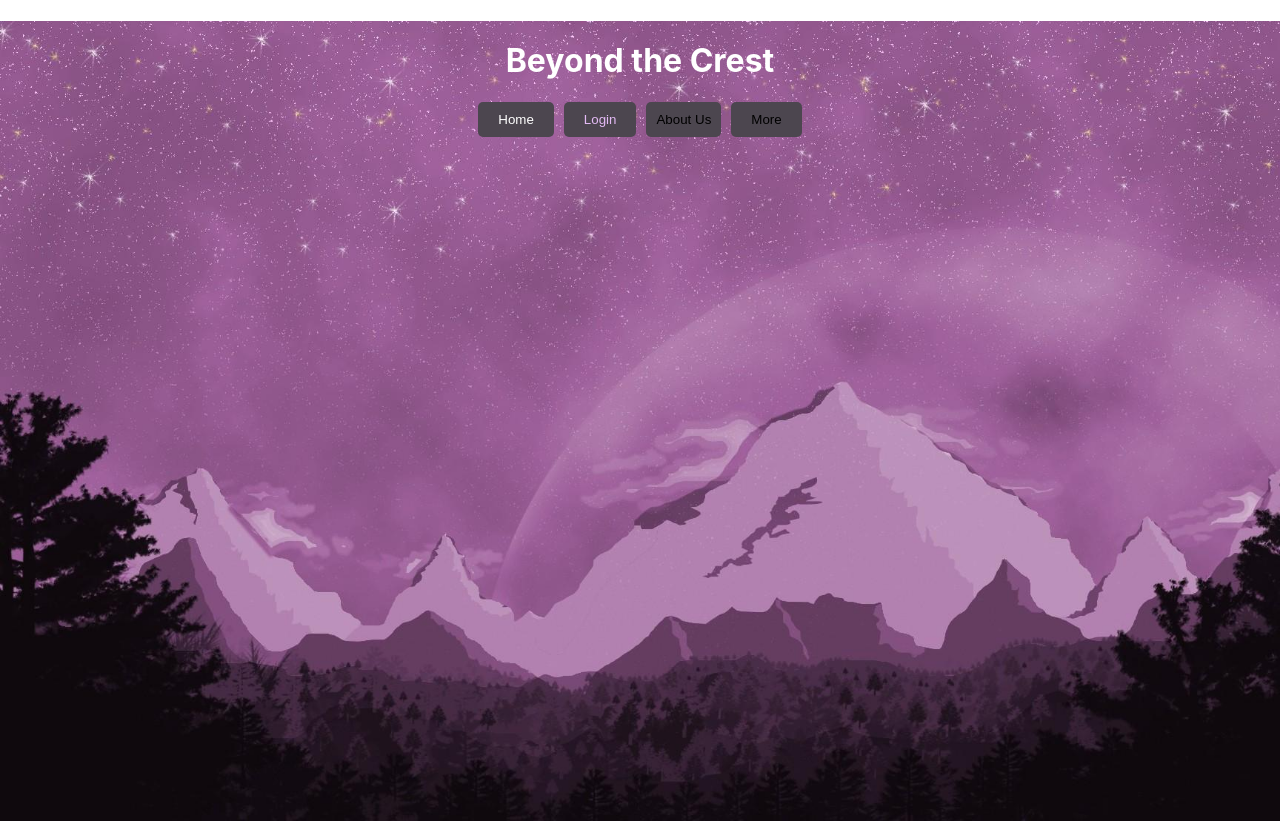
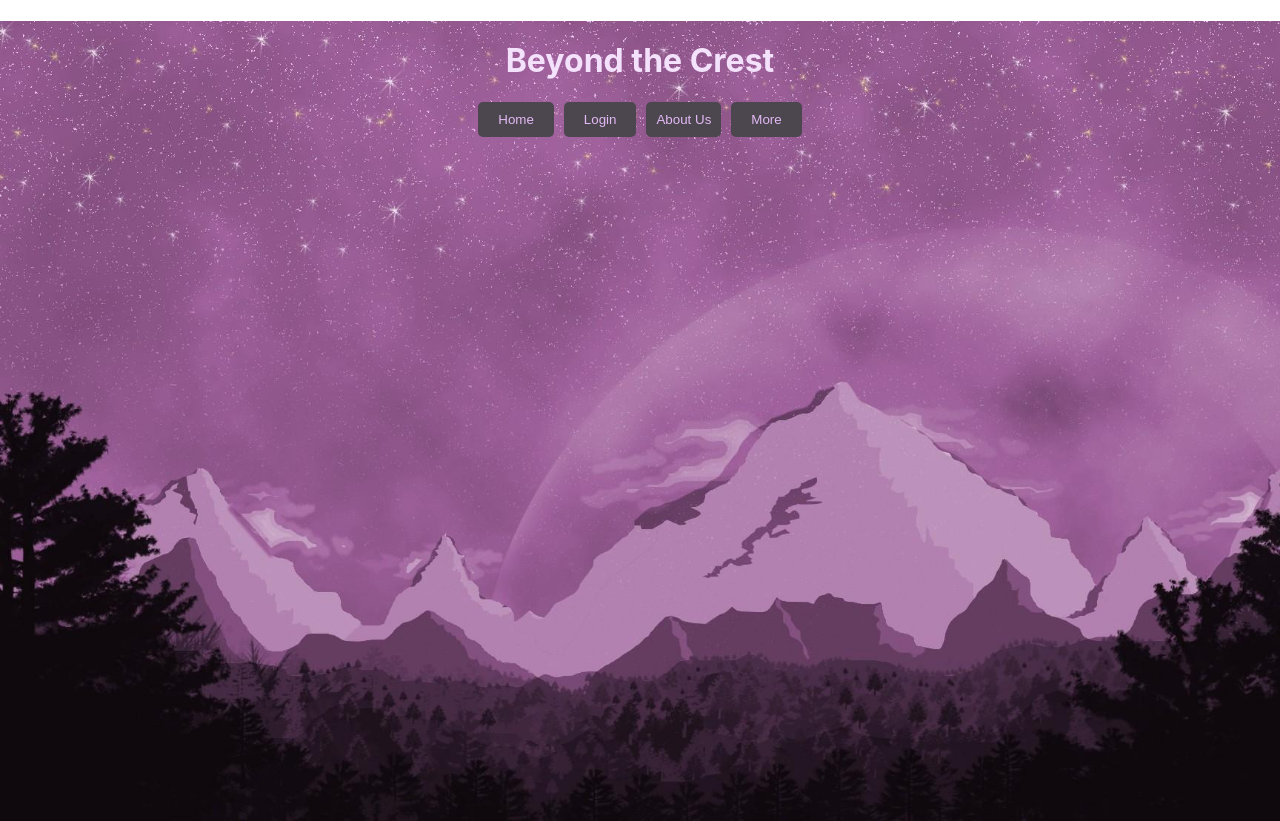
Before and after one commit to anamiikarajesh/details, a React (Create React App) app: page / in a window 1280 px wide. Built offline with nearby package versions, Linux system fonts and the light colour scheme.

Commit message:
Update Navbar.jsx

```diff
--- a/src/component/Navbar.jsx
+++ b/src/component/Navbar.jsx
@@ -7,12 +7,12 @@ class LoginPage extends React.Component {
     render() {
         return (
             <div className="container" style={{backgroundImage:'url(main.jpg)',height:'100vh',backgroundSize:'cover'}}>
-                <h1 style={{ textAlign: 'center', color: 'white', fontWeight: 'bold' ,paddingTop:'20px'}}>Beyond the Crest</h1>
+                <h1 style={{ textAlign: 'center', color: '#F4E1FC', fontWeight: 'bold' ,paddingTop:'20px'}}>Beyond the Crest</h1>
                 <div className="button-container" style={{ textAlign: 'center' , marginTop: '20px' }}>
-                    <button className="student-login"  style={{ backgroundColor: '#4C464F', marginRight: '10px', padding: '10px 20px', border: 'none', borderRadius: '5px', cursor: 'pointer',color:'#FFFFFF' }}>Home</button>
+                    <button className="student-login"  style={{ backgroundColor: '#4C464F', marginRight: '10px', padding: '10px 20px', border: 'none', borderRadius: '5px', cursor: 'pointer',color:'#E3BAF5' }}>Home</button>
                     <a href='/login'><button  className="faculty-login"  style={{ backgroundColor: '#4C464F', marginRight: '10px', padding: '10px 20px', border: 'none', borderRadius: '5px', cursor: 'pointer',color:'#E3BAF5' }}>Login</button></a>
-                    <a href='/About'><button  className="about-us"  style={{ backgroundColor:'#4C464F', marginRight: '10px', padding: '10px 10px', border: 'none', borderRadius: '5px', cursor: 'pointer' }}>About Us</button></a>
-                    <button className="home"  style={{ backgroundColor: '#4C464F', padding: '10px 20px', border: 'none', borderRadius: '5px', cursor: 'pointer' }}>More</button>
+                    <a href='/About'><button  className="about-us"  style={{ backgroundColor:'#4C464F', marginRight: '10px', padding: '10px 10px', border: 'none', borderRadius: '5px', cursor: 'pointer',color:'#E3BAF5' }}>About Us</button></a>
+                    <button className="home"  style={{ backgroundColor: '#4C464F', padding: '10px 20px', border: 'none', borderRadius: '5px', cursor: 'pointer',color:'#E3BAF5' }}>More</button>
                 </div>
             </div>
         );
```
